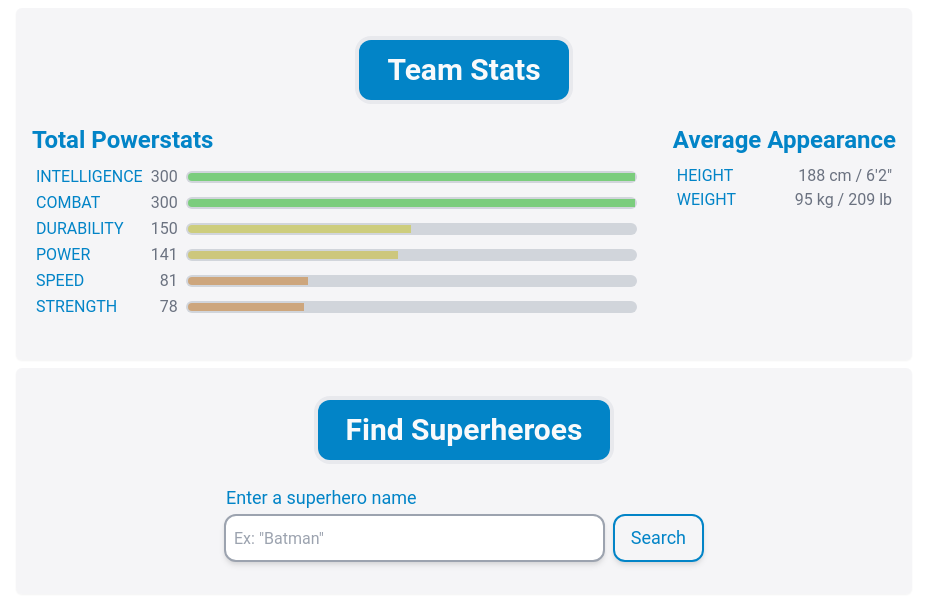
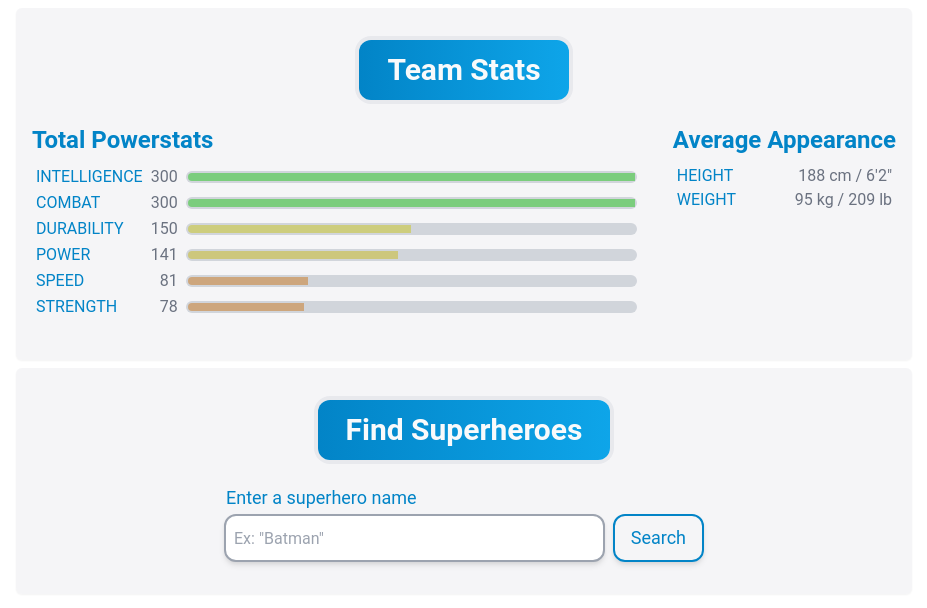
Before and after one commit to livchits/superheroes-app, a React (Vite) app: page / in a window 1280 px wide. Shown: the top 608 px of the page, without its empty margins (176-1103 px from the left). Built offline with nearby package versions, Linux system fonts and the light colour scheme; no server answers; the HTML template or start-up script is replaced by a standard one.

Commit message:
Add gradients to hover buttons and h1

```diff
--- a/src/components/SearchResults.jsx
+++ b/src/components/SearchResults.jsx
@@ -11,7 +11,7 @@ function SearchResults({ superheroes }) {
             <div className='flex flex-col items-center justify-around w-1/2 p-2 py-6'>
               <p className='h-full text-xl font-bold text-center'>{name}</p>
               <button
-                className='block w-32 p-2 px-3 text-lg transition-colors duration-300 border-2 border-blue-600 shadow-md rounded-xl focus:ring-blue-500 focus:ring-2 focus:outline-none focus:border-transparent hover:text-gray-100 hover:bg-blue-600 active:bg-blue-500'
+                className='block w-32 p-2 px-3 text-lg transition-colors duration-300 border-2 border-blue-600 shadow-md rounded-xl focus:ring-blue-500 focus:ring-2 focus:outline-none focus:border-transparent hover:text-gray-100 bg-gradient-to-l hover:from-blue-500 hover:to-blue-600'
                 type='submit'
               >
                 Add to team
--- a/src/components/SuperheroesSearch.jsx
+++ b/src/components/SuperheroesSearch.jsx
@@ -19,7 +19,7 @@ function SuperheroesSearch() {
     <>
       <section className='w-11/12 py-8 mx-auto my-2 text-blue-600 bg-gray-200 rounded-md shadow-sm md:mx-auto md:max-w-4xl bg-opacity-40'>
         <div className='text-center'>
-          <h1 className='inline-block py-3 mx-auto mb-6 text-3xl font-semibold bg-blue-600 px-7 rounded-xl text-gray-50 ring-4 ring-opacity-80 ring-gray-200'>
+          <h1 className='inline-block py-3 mx-auto mb-6 text-3xl font-semibold bg-gradient-to-l from-blue-500 to-blue-600 px-7 rounded-xl text-gray-50 ring-4 ring-opacity-80 ring-gray-200'>
             Find Superheroes
           </h1>
         </div>
@@ -44,7 +44,7 @@ function SuperheroesSearch() {
               )}
             </div>
             <button
-              className='p-2 px-4 ml-2 text-lg transition duration-300 border-2 border-blue-600 shadow-md rounded-xl focus:ring-blue-500 focus:ring-2 focus:outline-none focus:border-transparent hover:text-gray-100 hover:bg-blue-600 active:bg-blue-500'
+              className='p-2 px-4 ml-2 text-lg transition duration-300 border-2 border-blue-600 shadow-md rounded-xl focus:ring-blue-500 focus:ring-2 focus:outline-none focus:border-transparent hover:text-gray-100 bg-gradient-to-l hover:from-blue-500 hover:to-blue-600'
               type='submit'
             >
               Search
--- a/src/components/TeamStats.jsx
+++ b/src/components/TeamStats.jsx
@@ -9,7 +9,7 @@ function TeamStats() {
   return (
     <section className='w-11/12 py-8 mx-auto my-2 text-blue-600 bg-gray-200 rounded-md shadow-sm md:mx-auto md:max-w-4xl bg-opacity-40'>
       <div className='text-center'>
-        <h1 className='inline-block py-3 mx-auto mb-6 text-3xl font-semibold bg-blue-600 px-7 rounded-xl text-gray-50 ring-4 ring-opacity-80 ring-gray-200'>
+        <h1 className='inline-block py-3 mx-auto mb-6 text-3xl font-semibold bg-gradient-to-l from-blue-500 to-blue-600 px-7 rounded-xl text-gray-50 ring-4 ring-opacity-80 ring-gray-200'>
           Team Stats
         </h1>
       </div>
```
